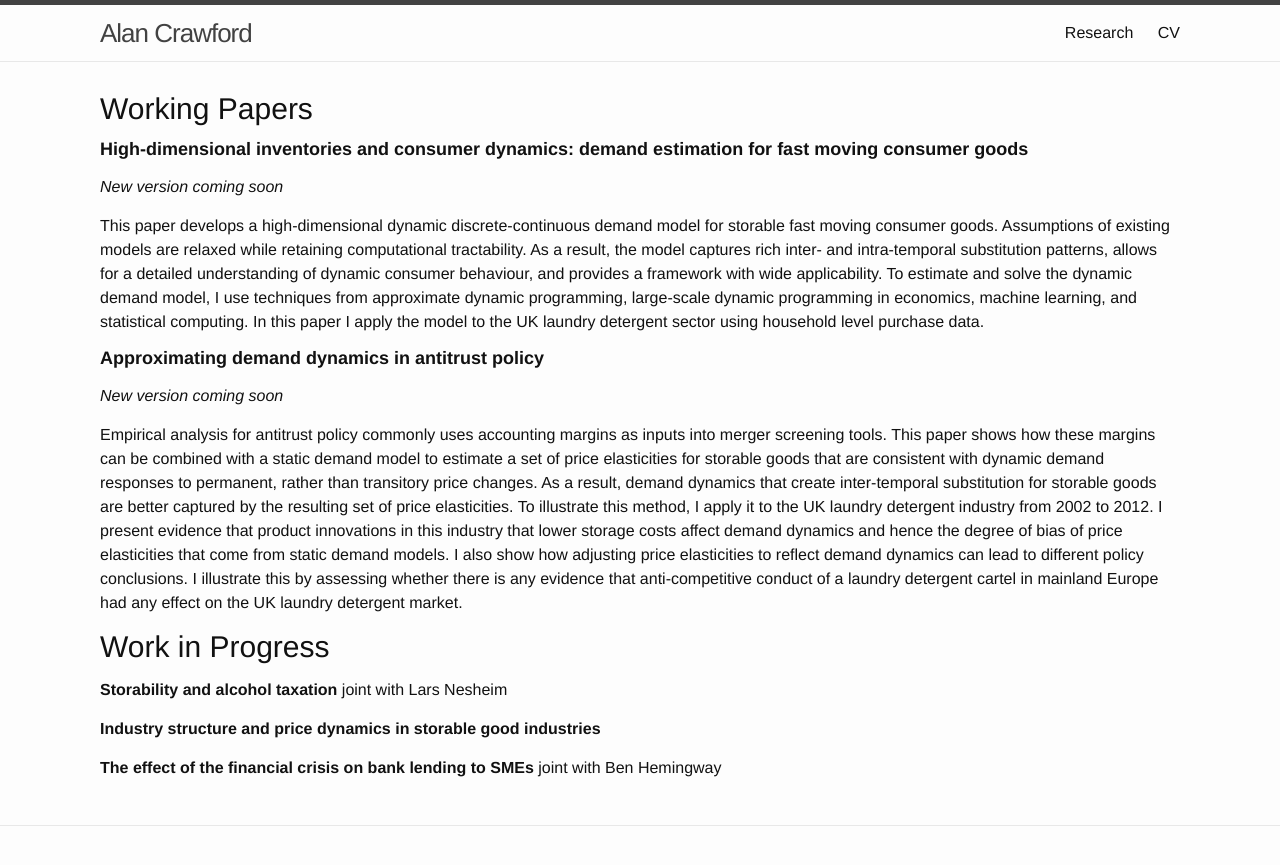
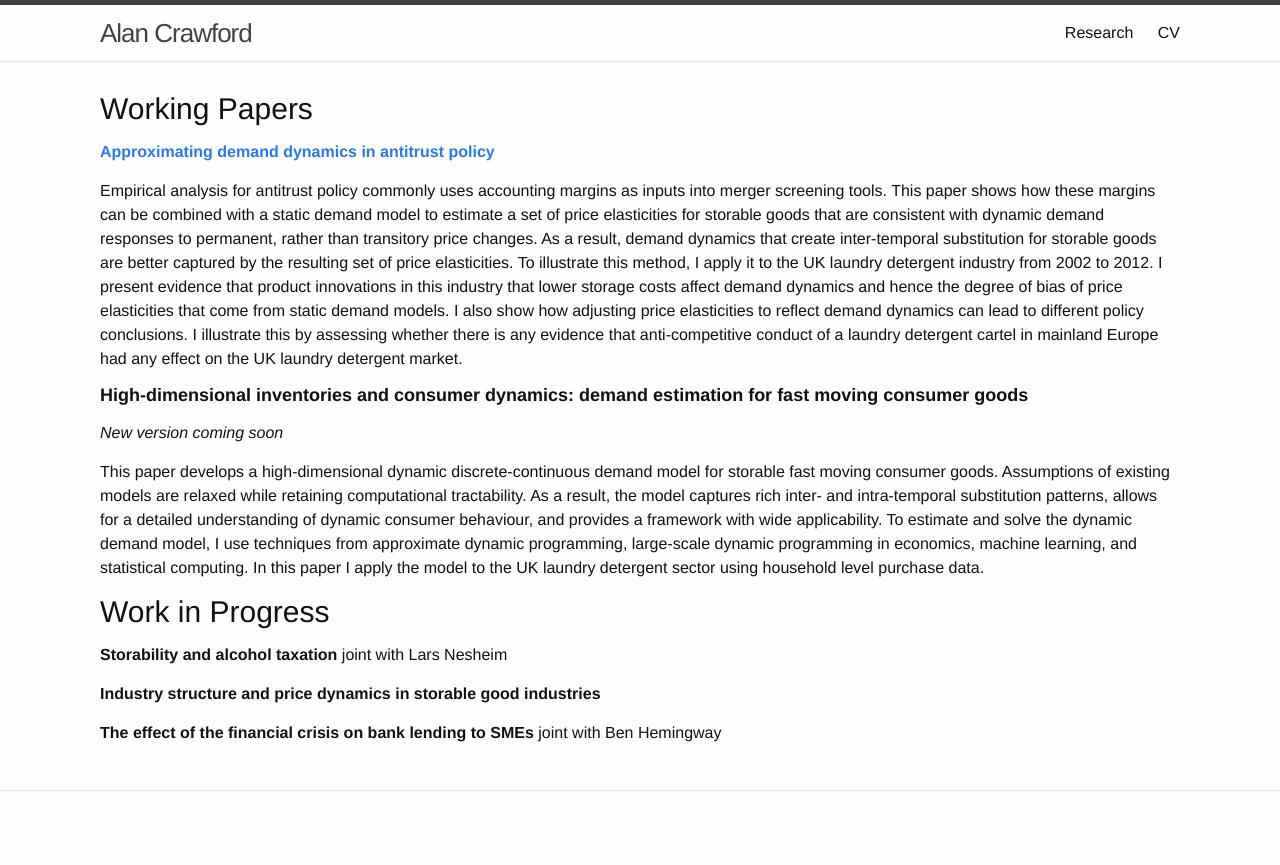
Before and after one commit to alancrawford/alancrawford.github.io, a Jekyll site: the page built from _pages/Research.md, in a window 1280 px wide. Shown: the top 865 px of the page. Built offline with Jekyll 4.4.1, drawn with Linux system fonts in a browser that asks for light colours; some of the changed lines change nothing that is shown.

Commit message:
Update wp

```diff
--- a/_pages/Research.md
+++ b/_pages/Research.md
@@ -5,6 +5,10 @@ permalink: /Research/
 ---
 
 ## Working Papers
+
+**[Approximating demand dynamics in antitrust policy](../assets/workingpapers/CrawfordAR_(March_2019)_Appx_Demand_Dynamics.pdf)**
+
+Empirical analysis for antitrust policy commonly uses accounting margins as inputs into merger screening tools. This paper shows how these margins can be combined with a static demand model to estimate a set of price elasticities for storable goods that are consistent with dynamic demand responses to permanent, rather than transitory price changes. As a result, demand dynamics that create inter-temporal substitution for storable goods are better captured by the resulting set of price elasticities. To illustrate this method, I apply it to the UK laundry detergent industry from 2002 to 2012. I present evidence that product innovations in this industry that lower storage costs affect demand dynamics and hence the degree of bias of price elasticities that come from static demand models. I also show how adjusting price elasticities to reflect demand dynamics can lead to different policy conclusions. I illustrate this by assessing whether there is any evidence that anti-competitive conduct of a laundry detergent cartel in mainland Europe had any effect on the UK laundry detergent market.
 
 #### High-dimensional inventories and consumer dynamics: demand estimation for fast moving consumer goods
 
@@ -14,13 +18,6 @@ _New version coming soon_
 
 This paper develops a high-dimensional dynamic discrete-continuous demand model for storable fast moving consumer goods. Assumptions of existing models are relaxed while retaining computational tractability. As a result, the model captures rich inter- and intra-temporal substitution patterns, allows for a detailed understanding of dynamic consumer behaviour, and provides a framework with wide applicability. To estimate and solve the dynamic demand model, I use techniques from approximate dynamic programming, large-scale dynamic programming in economics, machine learning, and statistical computing. In this paper I apply the model to the UK laundry detergent sector using household level purchase data.
 
-#### Approximating demand dynamics in antitrust policy
-
-_New version coming soon_
-
-<!--**[Approximating demand dynamics in antitrust policy](../assets/workingpapers/Crawford_AppxDemandDynamics.pdf)**-->
-
-Empirical analysis for antitrust policy commonly uses accounting margins as inputs into merger screening tools. This paper shows how these margins can be combined with a static demand model to estimate a set of price elasticities for storable goods that are consistent with dynamic demand responses to permanent, rather than transitory price changes. As a result, demand dynamics that create inter-temporal substitution for storable goods are better captured by the resulting set of price elasticities. To illustrate this method, I apply it to the UK laundry detergent industry from 2002 to 2012. I present evidence that product innovations in this industry that lower storage costs affect demand dynamics and hence the degree of bias of price elasticities that come from static demand models. I also show how adjusting price elasticities to reflect demand dynamics can lead to different policy conclusions. I illustrate this by assessing whether there is any evidence that anti-competitive conduct of a laundry detergent cartel in mainland Europe had any effect on the UK laundry detergent market.
 
 ## Work in Progress
 
```
Also changed, not shown: 2 other files.
